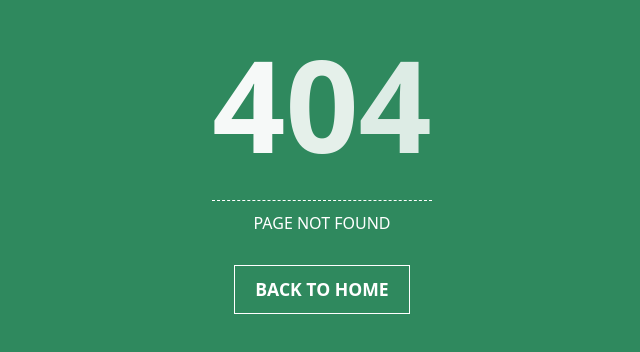
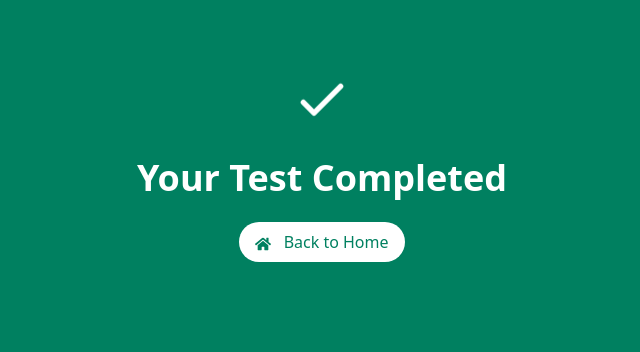
Before and after one commit to bhuiamh/SupperAssistant, a React (Vite) app: page /QuizCompletion in a window 1280 px wide. Before the commit this address had no page. Shown: the part 234-586 px from the top of the page, without its empty margins (318-958 px from the left). Built offline with nearby package versions, Linux system fonts and the light colour scheme.

Commit message:
Coundown added for answer

```diff
--- a/src/components/Answer/Answer.jsx
+++ b/src/components/Answer/Answer.jsx
@@ -4,17 +4,15 @@ import CategoryAnswer from "./CategoryAnswer";
 import FillInTheGapAnswer from "./FillInTheGapAnswer";
 import ComprehensionAnswer from "./ComprehensionAnswer";
 import Footer from "../Footer";
+import Countdown from "./Cowndown";
+import { Link } from "react-router-dom";
 
 const Answer = () => {
   return (
     <div>
       <Navbar />
-      <h1 className="text-3xl font-bold text-center">
-        Take a Short Skill Test
-      </h1>
-      <p className="text-center">
-        Test and evaluate your skills in this short assessment.
-      </p>
+      <Countdown />
+
       <CategoryAnswer />
       <FillInTheGapAnswer />
       <ComprehensionAnswer />
@@ -22,9 +20,12 @@ const Answer = () => {
         <button className="btn text-white hover:bg-black hover:text-white bg-[#008060] me-2">
           Save
         </button>
-        <button className="btn hover:bg-black text-[#008060] btn-outline">
+        <Link
+          to="/QuizCompletion"
+          className="btn hover:bg-black text-[#008060] btn-outline"
+        >
           Save & Continue
-        </button>
+        </Link>
       </div>
       <Footer />
     </div>
--- /dev/null
+++ b/src/components/Answer/Cowndown.jsx
@@ -0,0 +1,53 @@
+import React, { useState, useEffect } from "react";
+
+const Countdown = () => {
+  const initialSeconds = 240;
+  const [seconds, setSeconds] = useState(initialSeconds);
+  const [countdownStarted, setCountdownStarted] = useState(false);
+
+  const startCountdown = () => {
+    setCountdownStarted(true);
+  };
+
+  useEffect(() => {
+    if (countdownStarted && seconds > 0) {
+      const intervalId = setInterval(() => {
+        setSeconds(seconds - 1);
+      }, 1000);
+
+      return () => clearInterval(intervalId);
+    }
+  }, [countdownStarted, seconds]);
+
+  // Format the remaining time as minutes and seconds
+  const minutes = Math.floor(seconds / 60);
+  const remainingSeconds = seconds % 60;
+
+  return (
+    <div className="flex justify-around items-center">
+      <div>
+        <h1 className="text-3xl font-bold text-center">
+          Take a Short Skill Test
+        </h1>
+        <p className="text-center">
+          Test and evaluate your skills in this short assessment.
+        </p>
+      </div>
+      {countdownStarted ? (
+        <button className="font-bold text-2xl bg-[#008060] text-white px-8 py-4 rounded-md mt-4">
+          {minutes}:
+          {remainingSeconds < 10 ? `0${remainingSeconds}` : remainingSeconds}
+        </button>
+      ) : (
+        <button
+          className="font-bold text-2xl bg-[#008060] text-white px-8 py-4 rounded-md mt-4"
+          onClick={startCountdown}
+        >
+          Start
+        </button>
+      )}
+    </div>
+  );
+};
+
+export default Countdown;
--- a/src/components/Question.jsx
+++ b/src/components/Question.jsx
@@ -9,12 +9,14 @@ const Question = () => {
   return (
     <div>
       <Navbar />
+
       <h1 className="text-3xl font-bold text-center">
         Create your own Question
       </h1>
       <p className="text-center">
         Test your knowledge with this custom question.
       </p>
+
       <CategoryType />
       <FillInTheGap />
       <ComprehensionType />
--- /dev/null
+++ b/src/components/QuizCompletion.jsx
@@ -0,0 +1,42 @@
+import React from "react";
+import { FaHome } from "react-icons/fa";
+import { Link } from "react-router-dom";
+
+const QuizCompletion = () => {
+  const handleBackToHome = () => {
+    // Handle navigation back to the home page, e.g., using React Router.
+  };
+
+  return (
+    <div className="flex flex-col h-screen items-center justify-center bg-[#008060] text-white">
+      <div className="animate-bounce mb-6">
+        <svg
+          xmlns="http://www.w3.org/2000/svg"
+          className="h-16 w-16 text-white"
+          fill="none"
+          viewBox="0 0 24 24"
+          stroke="currentColor"
+        >
+          <path
+            strokeLinecap="round"
+            strokeLinejoin="round"
+            strokeWidth="2"
+            d="M5 13l4 4L19 7"
+          />
+        </svg>
+      </div>
+      <h1 className="text-4xl font-bold text-center mb-6">
+        Your Test Completed
+      </h1>
+      <Link
+        to="/"
+        className="bg-white text-[#008060] px-4 py-2 rounded-full hover:bg-[#008060] hover:text-white transition duration-300"
+        onClick={handleBackToHome}
+      >
+        <FaHome className="inline-block mr-2" /> Back to Home
+      </Link>
+    </div>
+  );
+};
+
+export default QuizCompletion;
--- a/src/main.jsx
+++ b/src/main.jsx
@@ -7,6 +7,7 @@ import ErrorPage from "./components/ErrorPage.jsx";
 import Question from "./components/Question.jsx";
 import WelcomePage from "./components/WelcomePage.jsx";
 import Answer from "./components/Answer/Answer.jsx";
+import QuizCompletion from "./components/QuizCompletion.jsx";
 
 const router = createBrowserRouter([
   {
@@ -26,6 +27,10 @@ const router = createBrowserRouter([
         path: "/answer",
         element: <Answer />,
       },
+      {
+        path: "/QuizCompletion",
+        element: <QuizCompletion />,
+      },
     ],
   },
 ]);
```
